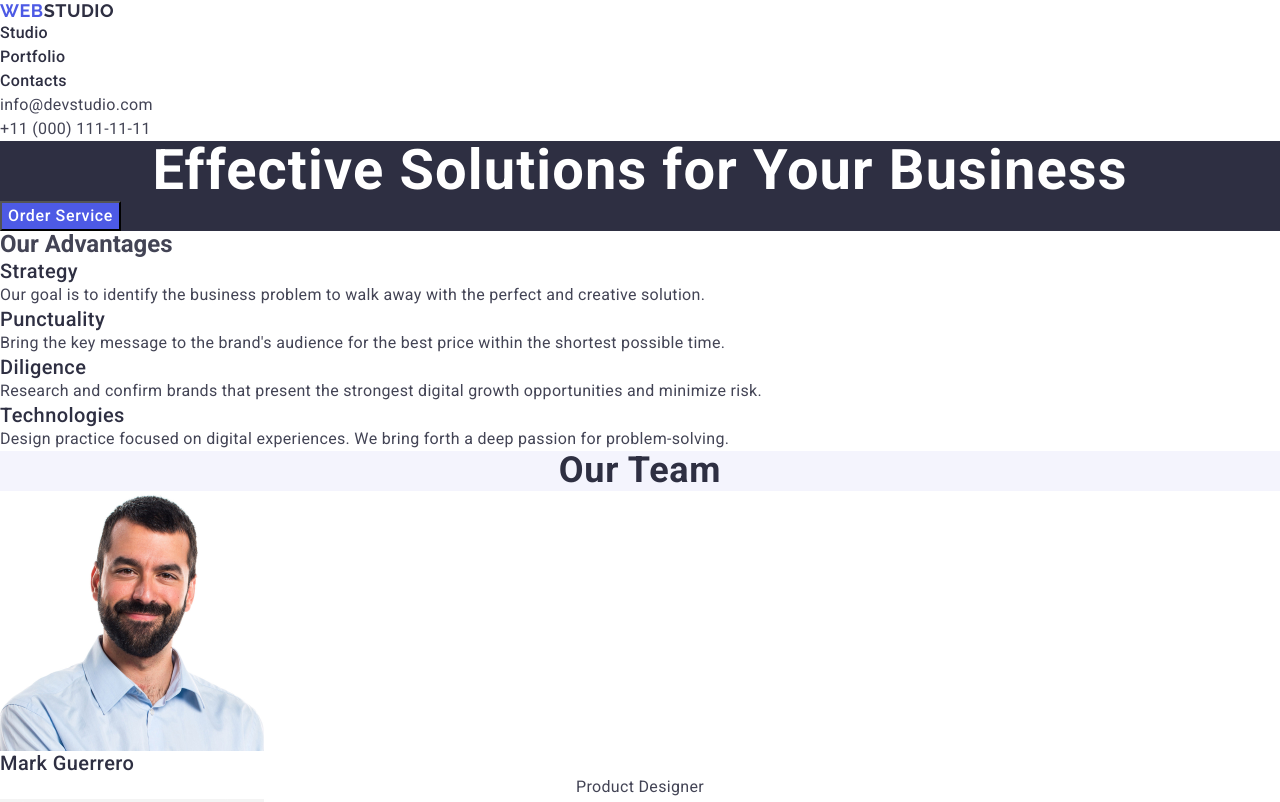
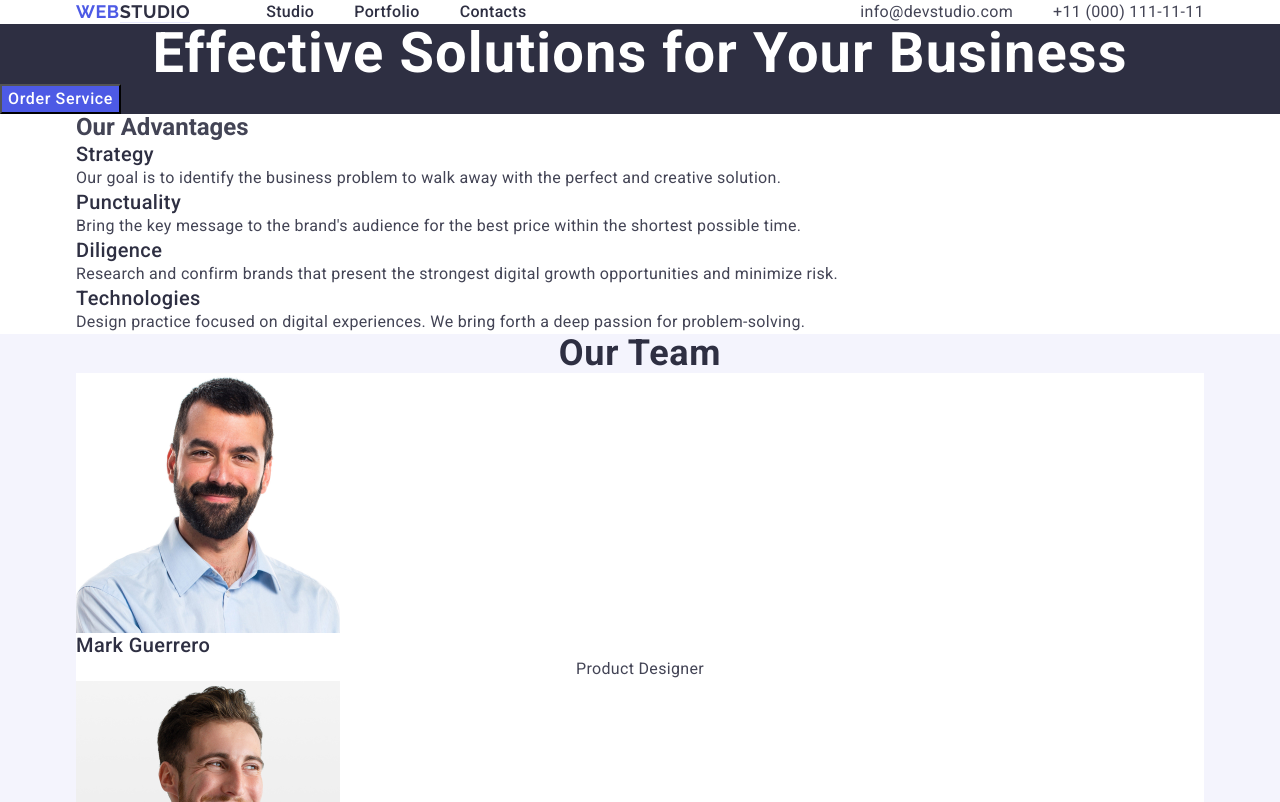
Before and after one commit to Raffaello-creator/goit-markup-hw-03, a plain HTML site: page index.html in a window 1280 px wide. Shown: the top 802 px of the page. Drawn offline with nearby package versions, Linux system fonts and the light colour scheme.

Commit message:
adding changes

```diff
--- a/css/styles.css
+++ b/css/styles.css
@@ -36,9 +36,11 @@ a {
     letter-spacing: 0.03em;
     text-transform: uppercase;
     color: #4d5ae5;
+    margin-right: 76px;
 }
 header .logo_studio{
     color: #2e2f42;
+    border-bottom: 1px solid #e7e9fc;
 }
 footer .logo_studio{
     color: #f4f4fd;
@@ -49,6 +51,7 @@ footer .logo_studio{
     line-height: 1.5;
     letter-spacing: 0.02em;
     color: #2e2f42;
+    padding: 24px 0;
 }
 
 .contacts {
@@ -143,3 +146,29 @@ footer .logo_studio{
     letter-spacing: 0.02em;
     color: #434455;
 }
+.conteiner{
+    max-width: 1158px;
+    margin: 0 auto;
+    padding: 0 15px;
+    justify-content: space-between;
+}
+.header>.conteiner{
+    display: flex;
+    align-items: center;
+
+}
+.header>.conteiner>.stl_nav{
+    display: flex;
+    align-items: center;
+
+}
+.header>.conteiner>.stl_nav>.nav_li {
+    display: flex;
+    align-items: center;
+    gap: 40px;
+}
+.header>.conteiner>.contacts>.contacts_li {
+    display: flex;
+    align-items: center;
+    gap: 40px;
+}
--- a/index.html
+++ b/index.html
@@ -21,13 +21,13 @@
     <title>WEBSTUDIO</title>
   </head>
   <body>
+    <header class="header">
       <div class="conteiner">
-      <header>
         <nav class="stl_nav">
           <a href="./index.html" class="logo"
             >Web<span class="logo_studio">Studio</span></a
           >
-          <ul>
+          <ul class="nav_li">
             <li><a href="./index.html" class="nav-link">Studio</a></li>
             <li><a href="" class="nav-link">Portfolio</a></li>
             <li><a href="" class="nav-link">Contacts</a></li>
@@ -35,7 +35,7 @@
         </nav>
 
         <address class="contacts">
-          <ul>
+          <ul class="contacts_li">
             <li>
               <a href="mailto:info@devstudio.com" class="contacts-link"
                 >info@devstudio.com</a
@@ -48,18 +48,18 @@
             </li>
           </ul>
         </address>
+      </div>
     </header>
-    </div>
 
+    <section class="stl_sect_one">
       <div class="conteinet">
-      <section class="stl_sect_one">
         <h1 class="stl_h_larg">Effective Solutions for Your Business</h1>
         <button type="button" class="stl_button">Order Service</button>
+      </div>
     </section>
-    </div>
 
+    <section>
       <div class="conteiner">
-      <section>
         <h2 class="stl_h__med">Our Advantages</h2>
         <ul>
           <li>
@@ -91,10 +91,11 @@
             </p>
           </li>
         </ul>
+      </div>
     </section>
-    </div>
+
+    <section class="our_team_background">
       <div class="conteiner">
-      <section class="our_team_background">
         <h2 class="stl_h_med">Our Team</h2>
         <ul>
           <li class="li_background">
@@ -138,8 +139,10 @@
             <p class="our_team_p">UI Designer</p>
           </li>
         </ul>
+      </div>
     </section>
     <section>
+      <div class="conteiner">
         <h2 class="stl_h_med">Our Portfolio</h2>
         <ul>
           <li>
@@ -203,17 +206,19 @@
             <p class="portfolio_p">Marketing</p>
           </li>
         </ul>
+      </div>
     </section>
-    </div>
 
     <footer class="stl_footer">
+      <div class="conteiner">
         <a href="./index.html" class="logo"
           >Web<span class="logo_studio">Studio</span></a
         >
         <p class="stl_footer_p">
-        Increase the flow of customers and sales for your business with digital
-        marketing & growth solutions.
+          Increase the flow of customers and sales for your business with
+          digital marketing & growth solutions.
         </p>
+      </div>
     </footer>
   </body>
 </html>
```
Lines whose indentation alone changed are shown as unchanged.
